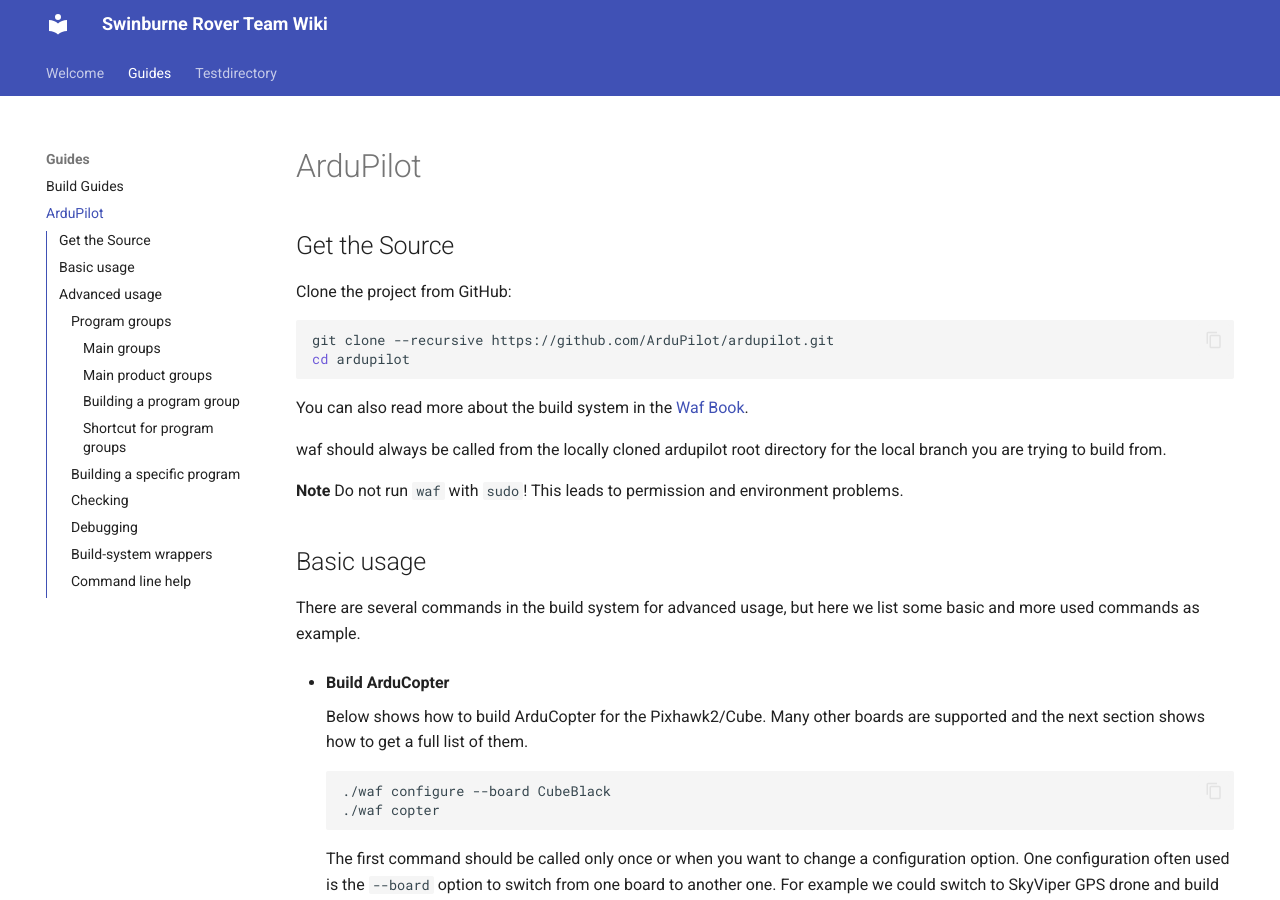
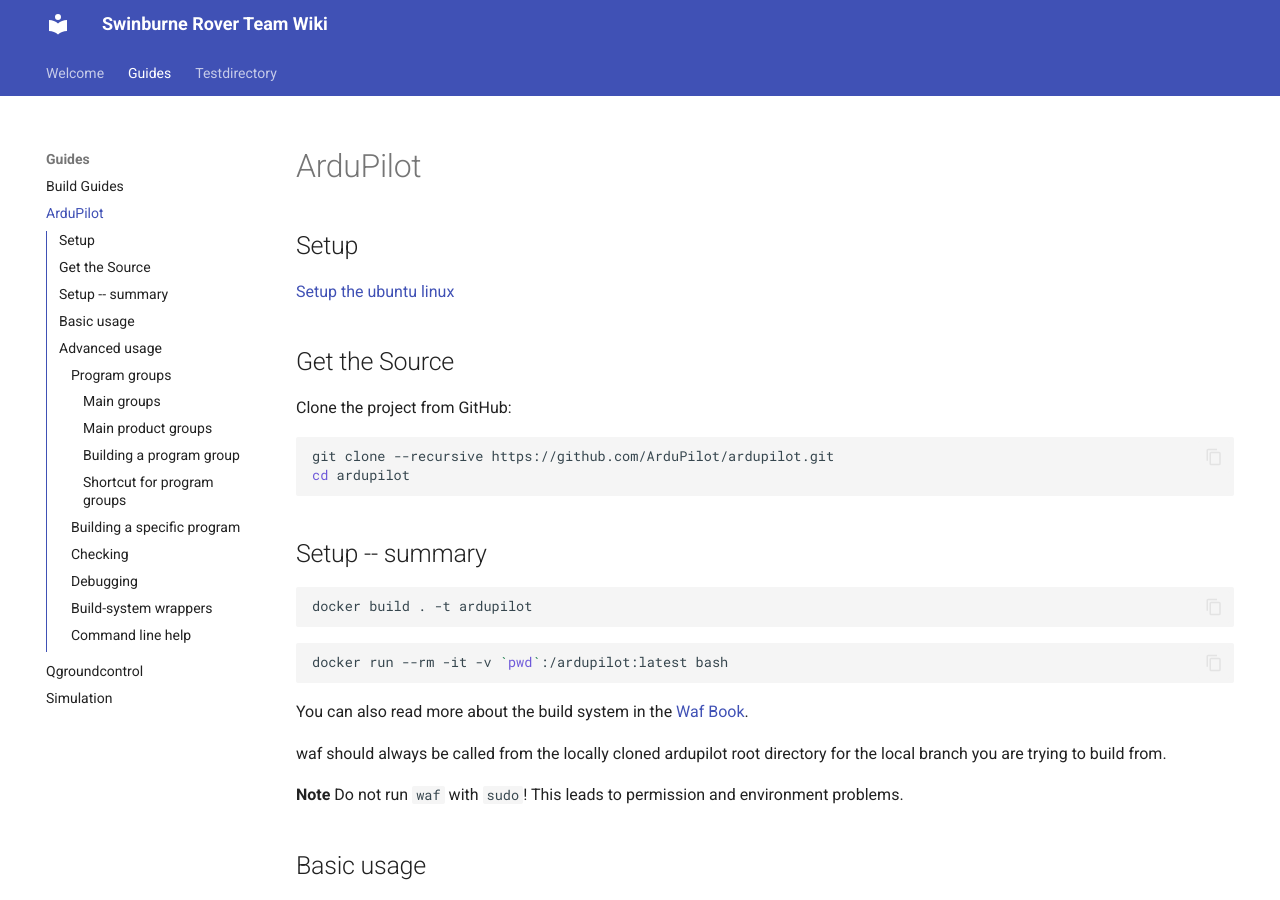
Before and after one commit to SwinRoverTeam/srt_wiki, an MkDocs documentation site: the page built from docs/guides/ardupilot.md, in a window 1280 px wide and 900 px high. Built offline with MkDocs 1.6.1 and Material for MkDocs 9.7.7, drawn with Linux system fonts in a browser that asks for light colours.

Commit message:
more detail in guides

````diff
--- a/docs/guides/ardupilot.md
+++ b/docs/guides/ardupilot.md
@@ -1,4 +1,8 @@
 # ArduPilot
+
+## Setup
+
+[Setup the ubuntu linux](https://ardupilot.org/dev/docs/building-setup-linux.html#building-setup-linux)
 
 ## Get the Source
 
@@ -6,6 +10,14 @@
 ```sh
 git clone --recursive https://github.com/ArduPilot/ardupilot.git
 cd ardupilot
+```
+
+## Setup -- summary
+```sh
+docker build . -t ardupilot
+```
+```sh
+docker run --rm -it -v `pwd`:/ardupilot:latest bash
 ```
 
 You can also read more about the build system in the
````
Also changed, not shown: docs/guides/index.md (+3 -3 lines), docs/guides/qgroundcontrol.md (added), docs/guides/simulation.md (added).
